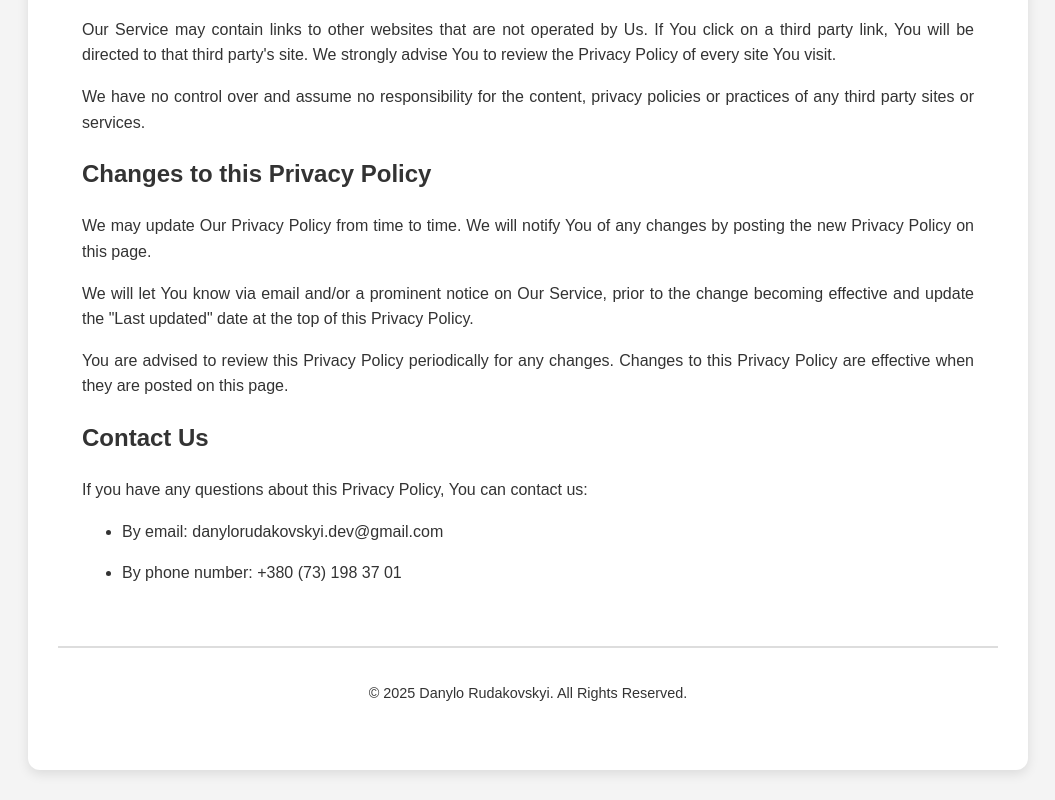
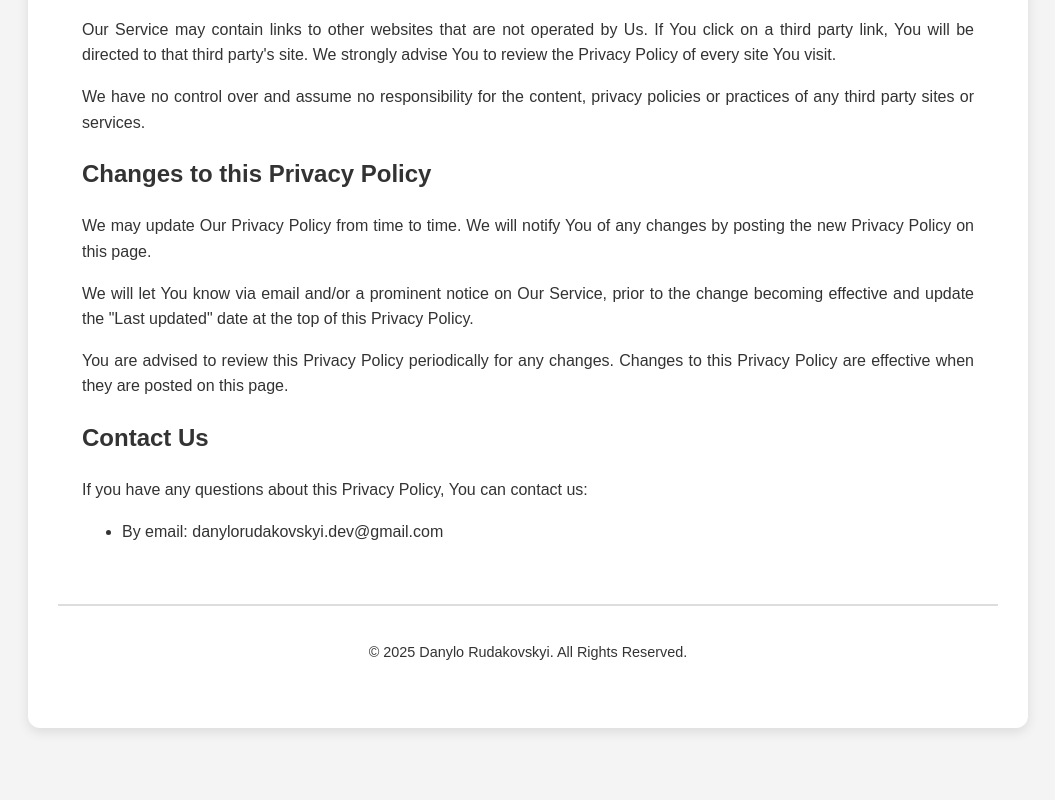
Before and after one commit to danylorudakovskyi/ByeBuySite, a plain HTML site: page privacy-policy.html in a window 1280 px wide. Shown: the part 4934-5734 px from the top of the page, without its empty margins (112-1167 px from the left). After the commit the page ends 5692 px from the top, so only its background shows below. Drawn offline with Linux system fonts and the light colour scheme.

Commit message:
hide phonenumber from privacy-policy

```diff
--- a/privacy-policy.html
+++ b/privacy-policy.html
@@ -164,9 +164,6 @@
                     <li>
                     <p>By email: <a href="mailto:danylorudakovskyi.dev@gmail.com">danylorudakovskyi.dev@gmail.com</a></p>
                     </li>
-                    <li>
-                    <p>By phone number: <a href="tel:+380731983701">+380 (73) 198 37 01</a></p>
-                    </li>
                     </ul><script data-cfasync="false" src="/cdn-cgi/scripts/5c5dd728/cloudflare-static/email-decode.min.js"></script>
                 </section>
             </main>
```
